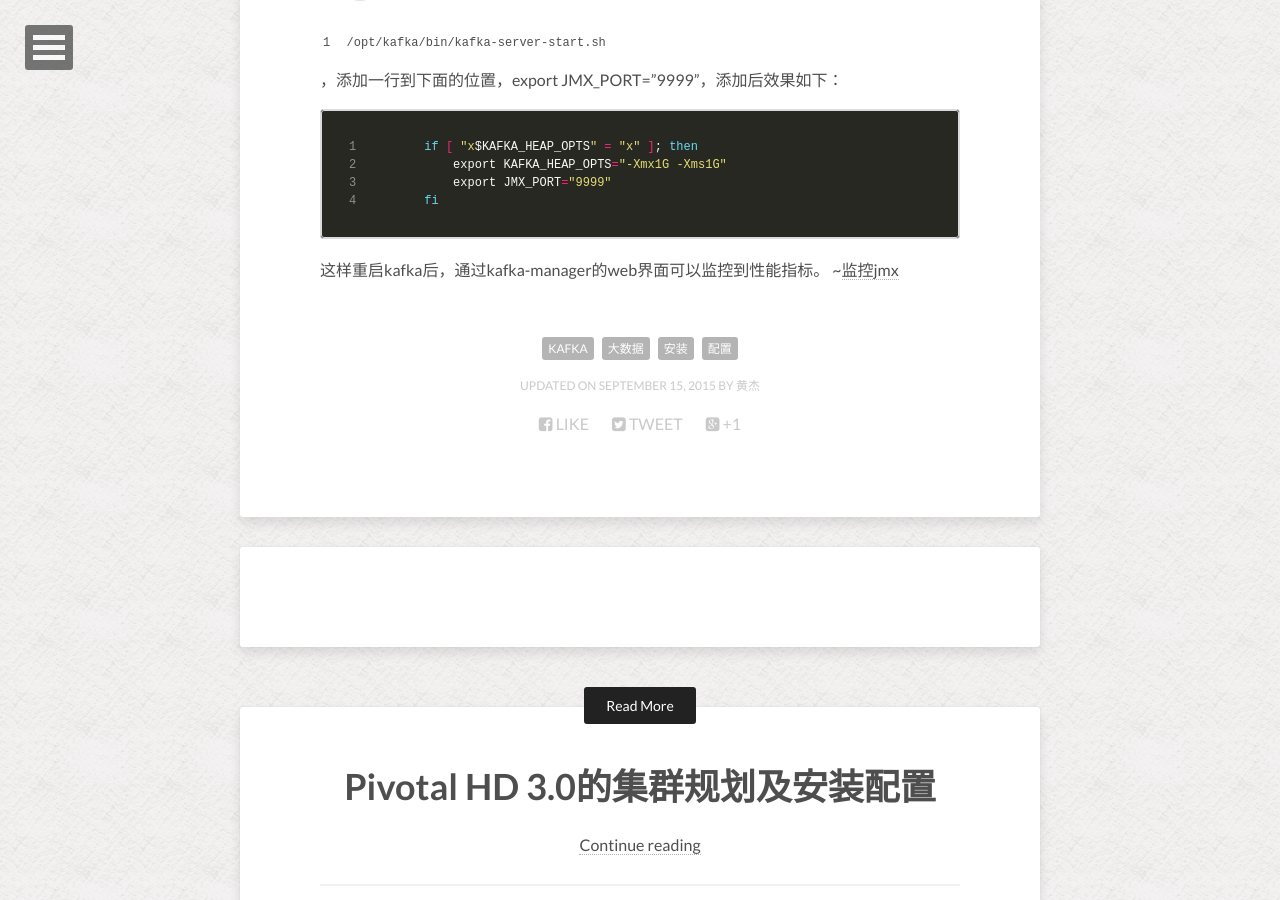
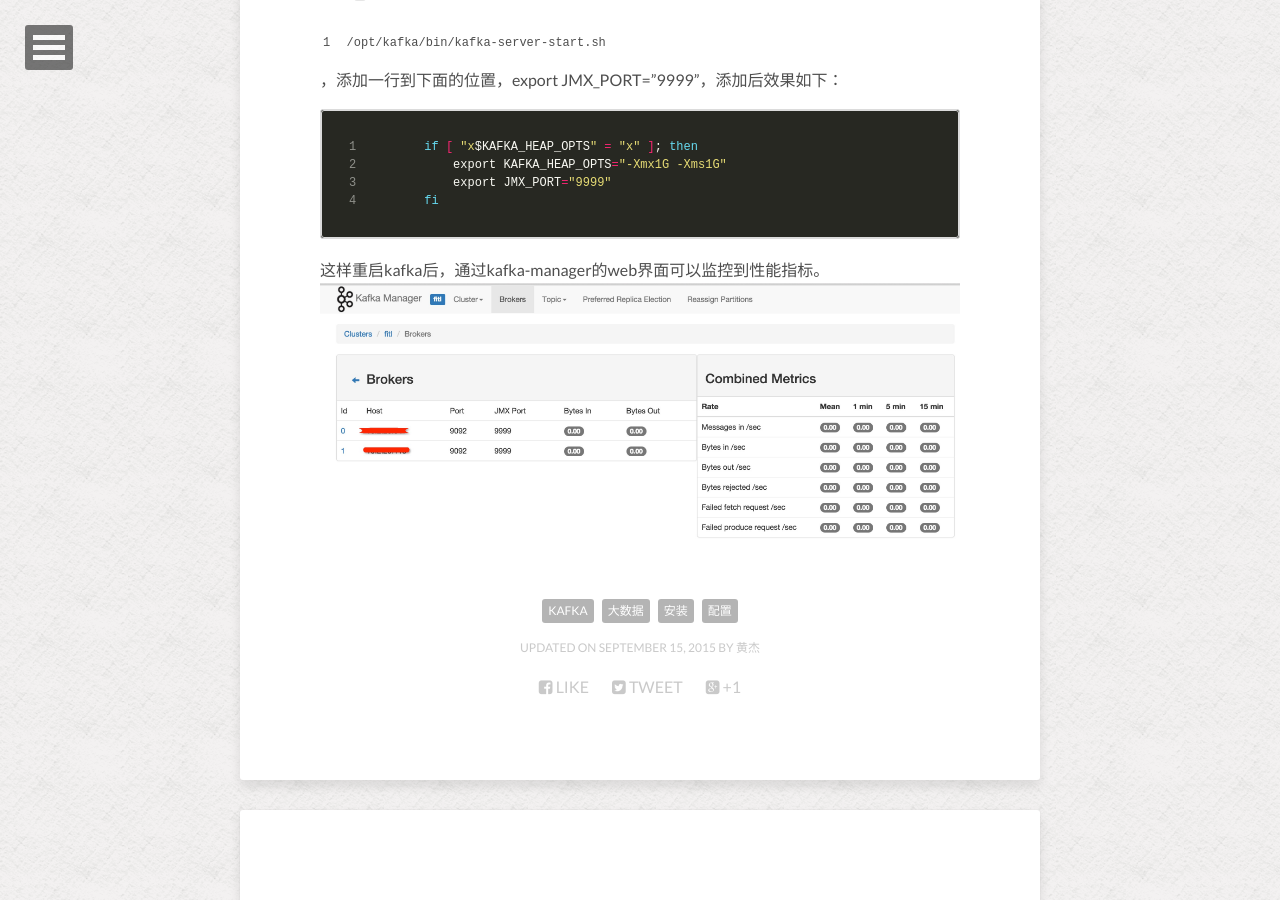
Before and after one commit to hj1984930/hj1984930.github.io, a Jekyll site: the page built from _posts/2015-09-15-kafka-install.md, in a window 1280 px wide and 900 px high, scrolled down 2845 px. Built offline with Jekyll 4.4.1, drawn with Linux system fonts in a browser that asks for light colours; nearby versions of some CDN libraries; comment, search, counter and statistics services are not loaded.

Commit message:
modify kafka-install

```diff
--- a/_posts/2015-09-15-kafka-install.md
+++ b/_posts/2015-09-15-kafka-install.md
@@ -86,4 +86,4 @@
 ~~~
 
 这样重启kafka后，通过kafka-manager的web界面可以监控到性能指标。
-~[监控jmx](/images/kafka-jmx.png)
+![监控jmx](/images/kafka-jmx.png)
```
